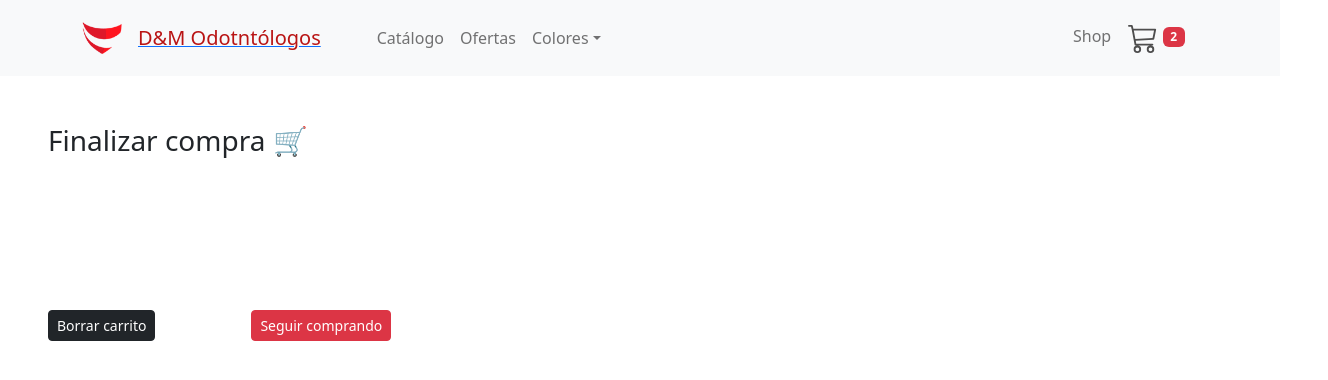
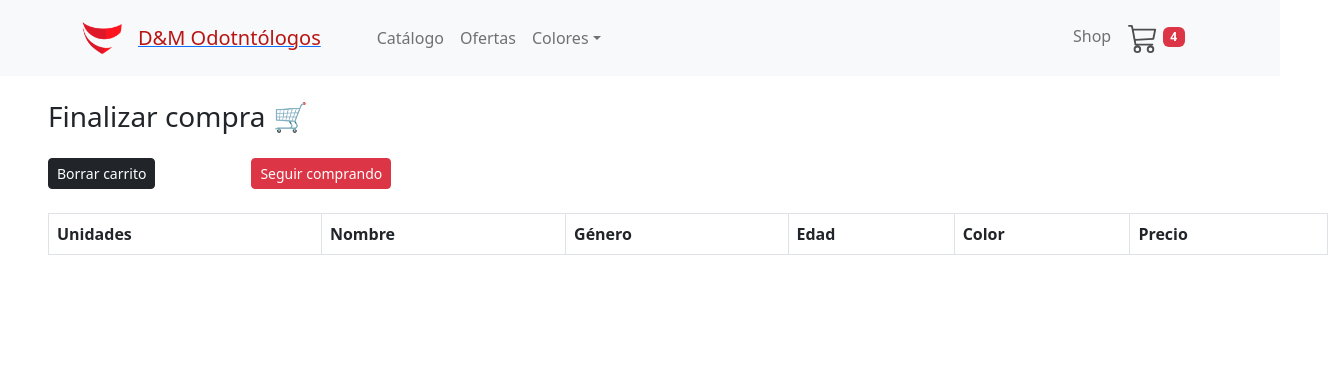
Before and after one commit to jorjonico/D-M-shop, a React (Create React App) app: page /cart in a window 1280 px wide. Shown: the top 380 px of the page, 1328 px wide, since content can reach past the window. Built offline with nearby package versions, Linux system fonts and the light colour scheme.

Commit message:
tabla en cart

```diff
--- a/src/components/Cart.jsx
+++ b/src/components/Cart.jsx
@@ -1,19 +1,43 @@
 import 'bootstrap/dist/css/bootstrap.css';
 import { Link } from "react-router-dom";
 import Button from 'react-bootstrap/Button';
+import Table from 'react-bootstrap/Table';
 import { useContext } from 'react';
 import { CartContext } from './CartContext';
 const Cart = () => {
     const {cartList, clear, removeItem} = useContext(CartContext);
     return (
         <>
-        <h3 className='p-5'>Finalizar compra 🛒</h3>
-        <div className='p-5' >{
-            cartList.map((item) => <li key={item.id}><strong>{item.qty} unidades</strong> de protector {item.nombre} | color: {item.color} | precio <strong>${item.precio}</strong> x/u - id{item.id}<Button variant="outline-dark" size="sm" className='m-1 mt-0' onClick={() =>removeItem(item.id)}>Borrar</Button></li>)
-        }</div>
-        <Button variant="dark" size="sm" className='m-5 mt-0' onClick={clear}>Borrar carrito</Button>
-        <Button variant="danger" size="sm" className='m-5 mt-0' as={Link} to={`/`}>Seguir comprando</Button>
+        <h3 className='m-5 mt-4 mb-4'>Finalizar compra 🛒</h3>
+        <Button variant="dark" size="sm" className='m-5 mt-0 mb-4' onClick={clear}>Borrar carrito</Button>
+        <Button variant="danger" size="sm" className='m-5 mt-0 mb-4' as={Link} to={`/`}>Seguir comprando</Button>
+        <Table striped bordered hover className='m-5 mt-0'>
+            <thead>
+                <tr>
+                <th>Unidades</th>
+                <th>Nombre</th>
+                <th>Género</th>
+                <th>Edad</th>
+                <th>Color</th>
+                <th>Precio</th>
+                </tr>
+            </thead>
+            <tbody>{cartList.map(({id, imagen, nombre, edad, genero, stock, precio, color, qty}) =>
+                <tr key={id}>
+                <td>{qty}</td>
+                <td>{nombre}</td>
+                <td>{genero}</td>
+                <td>{edad}</td>
+                <td>{color}</td>
+                <td>${precio}<Button variant="outline-dark" size="sm" className='m-1 mt-0' onClick={() =>removeItem(id)}>Borrar</Button></td>
+                </tr>)}
+            </tbody>
+            </Table>
         </>
     );
 }
 export default Cart;
+
+/*         <div className='p-2 bg-light border' >{
+            cartList.map((item) => <li key={item.id}><strong>{item.qty} unidades </strong> de protector {item.nombre} | color: {item.color} | precio <strong>${item.precio}</strong> c/u <Button variant="outline-dark" size="sm" className='m-1 mt-0' onClick={() =>removeItem(item.id)}>Borrar</Button></li>)
+        }</div> */
--- a/src/components/CartWidget.jsx
+++ b/src/components/CartWidget.jsx
@@ -6,7 +6,7 @@ import { Link } from "react-router-dom";
 const CartWidget = () => {
     return (
         <Button variant="light" as={Link} to={`/cart`}>
-        <Cart3 className='card-ico'/> <Badge bg="danger">2</Badge>
+        <Cart3 className='card-ico'/> <Badge bg="danger">4</Badge>
         <span className="visually-hidden">unread messages</span>
         </Button>
     );
```
